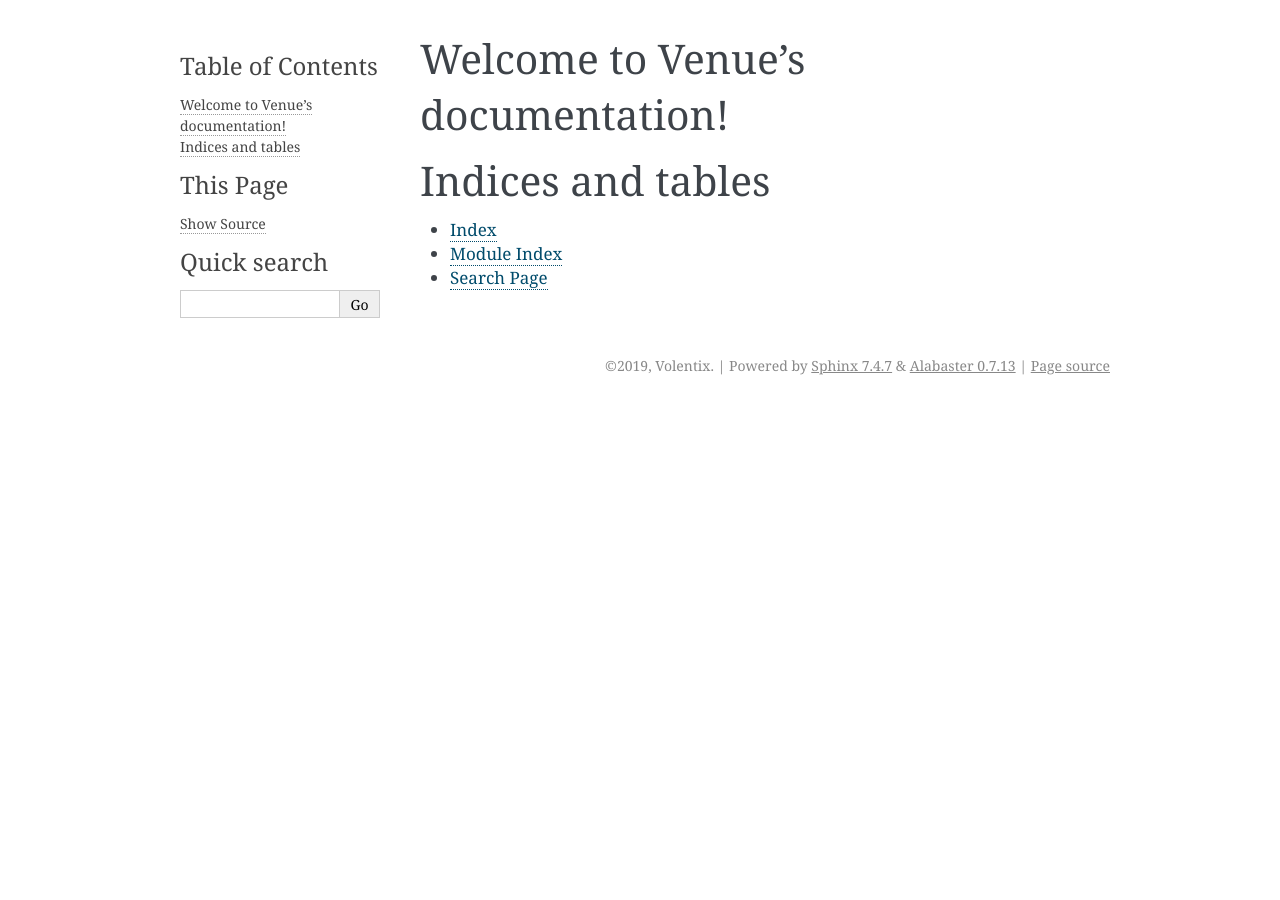
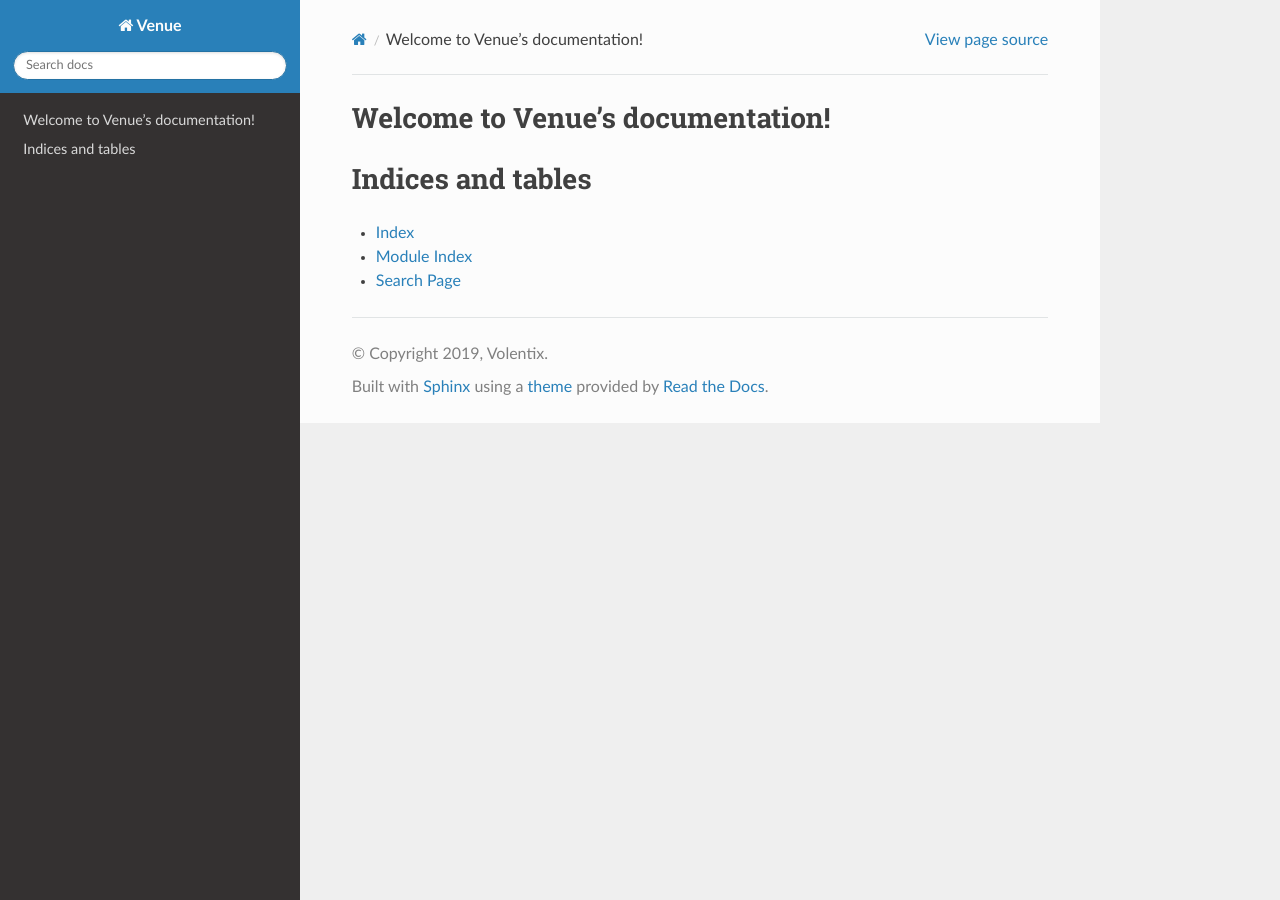
Before and after one commit to volentixlabsinc/venue, a Sphinx documentation site: the page built from docs/index.rst, in a window 1280 px wide. Built offline with Sphinx 7.4.7 and the Read the Docs theme 2.0.0, drawn with Linux system fonts in a browser that asks for light colours.

```diff
--- a/docs/conf.py
+++ b/docs/conf.py
@@ -30,8 +30,7 @@ release = '0.0.1'
 # Add any Sphinx extension module names here, as strings. They can be
 # extensions coming with Sphinx (named 'sphinx.ext.*') or your custom
 # ones.
-extensions = [
-]
+extensions = ['recommonmark']
 
 # Add any paths that contain templates here, relative to this directory.
 templates_path = ['_templates']
@@ -47,7 +46,7 @@ exclude_patterns = ['_build', 'Thumbs.db', '.DS_Store']
 # The theme to use for HTML and HTML Help pages.  See the documentation for
 # a list of builtin themes.
 #
-html_theme = 'alabaster'
+html_theme = 'sphinx_rtd_theme'
 
 # Add any paths that contain custom static files (such as style sheets) here,
 # relative to this directory. They are copied after the builtin static files,
```
Also changed, not shown: docs/dump.md (added, +48 -0 lines).
